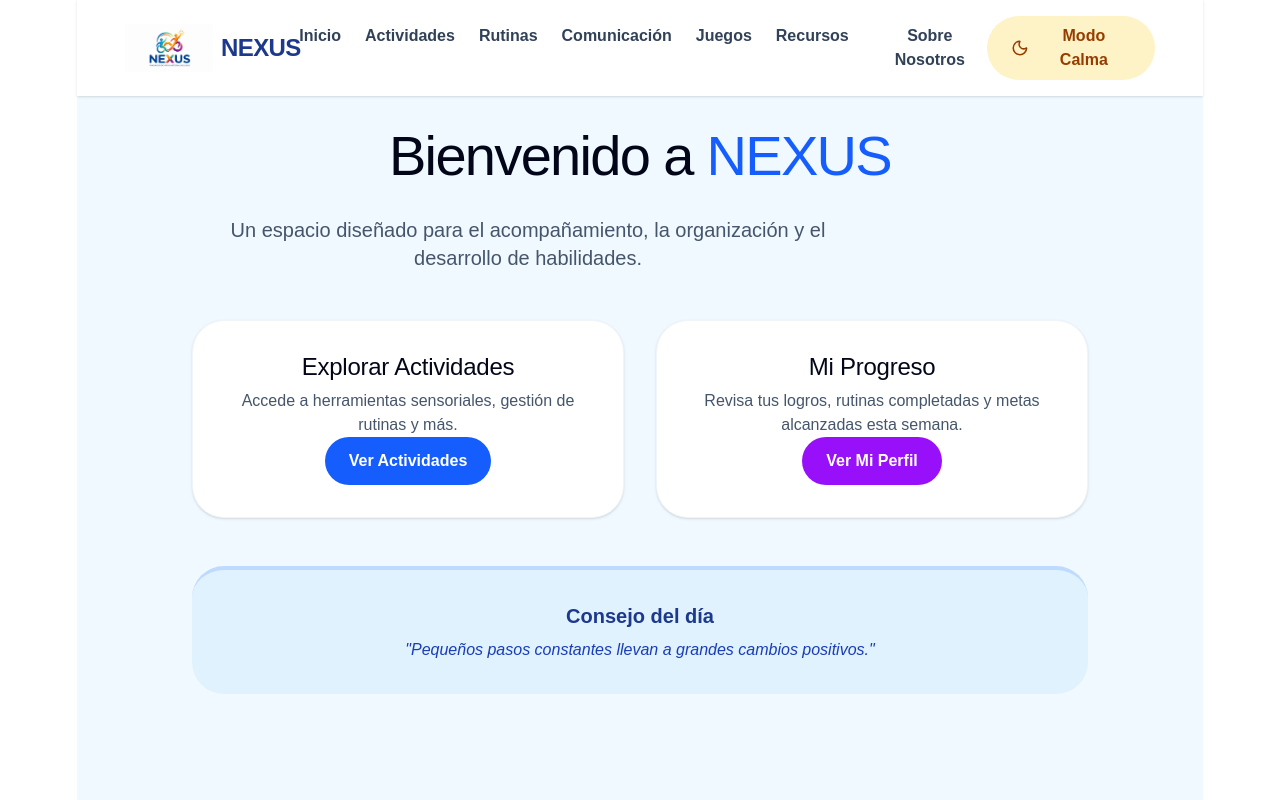
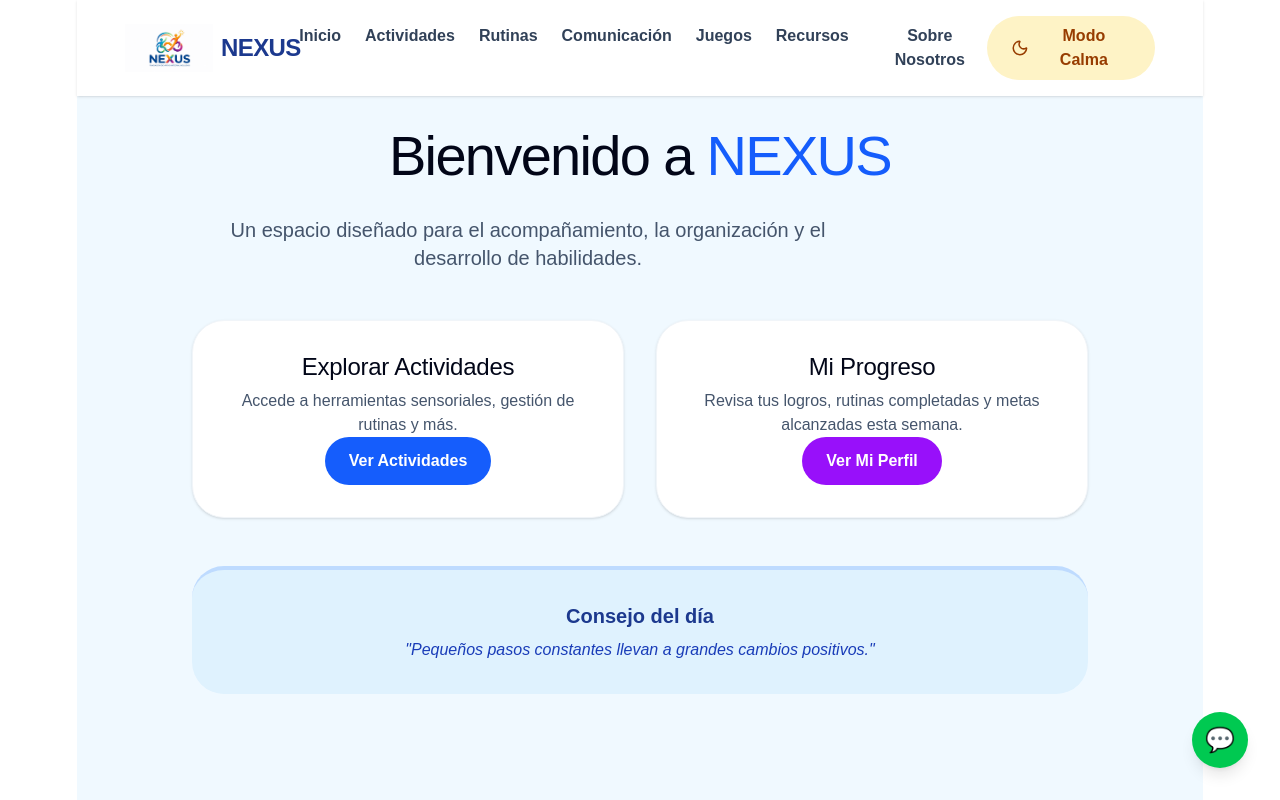
Before and after one commit to Barbarariv/nexus, a React (Vite) app: page /inicio in a window 1280 px wide. Built offline with nearby package versions, Linux system fonts and the light colour scheme.

Commit message:
Corregir ubicación del botón WhatsApp en Inicio.jsx

```diff
--- a/src/Inicio.jsx
+++ b/src/Inicio.jsx
@@ -44,19 +44,20 @@ export default function Inicio() {
         <h3 className="text-xl font-bold text-blue-900 mb-2">Consejo del día</h3>
         <p className="text-blue-800 italic">"Pequeños pasos constantes llevan a grandes cambios positivos."</p>
       </section>
-    </div>
-  );
-  {/* Botón de WhatsApp */}
+
+      {/* Botón de WhatsApp - AHORA DENTRO DEL RETURN */}
       <div className="fixed bottom-8 right-8 z-50">
         <a
           href="https://wa.me/56988094341"
           target="_blank"
           rel="noopener noreferrer"
-    className="bg-green-500 text-white p-4 rounded-full shadow-lg hover:bg-green-600 transition-all flex items-center justify-center text-2xl"
+          className="bg-green-500 text-white p-4 rounded-full shadow-lg hover:bg-green-600 transition-all flex items-center justify-center text-2xl w-14 h-14"
           aria-label="Chat en WhatsApp"
         >
-    {/* Puedes usar un SVG aquí o un emoji */}
           💬
         </a>
       </div>
+
+    </div>
+  );
 }
```
Lines whose indentation alone changed are shown as unchanged.
